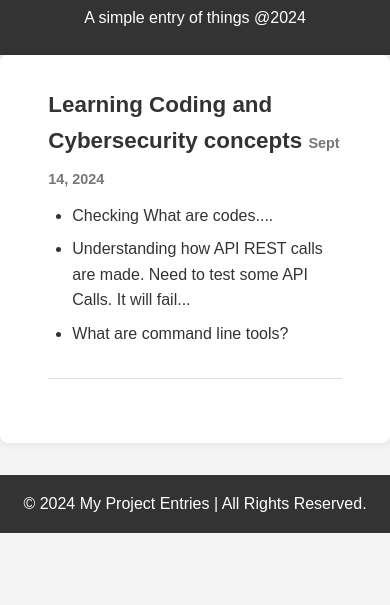
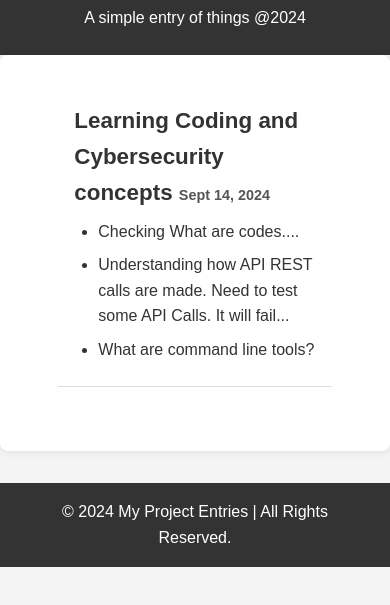
Before and after one commit to 3v1lch0nkz/3v1lch0nkz.github.io, a plain HTML site: page index.html in a window 390 px wide. Shown: the part 65-670 px from the top of the page. Drawn offline with Linux system fonts and the light colour scheme.

Commit message:
Update styles.css
to much make up on this one

```diff
--- a/res/styles.css
+++ b/res/styles.css
@@ -5,11 +5,31 @@
     box-sizing: border-box;
 }
 
+html, body {
+    height: 100%;
+}
+
 body {
-    font-family: 'Arial', sans-serif;
+    display: flex;
+    flex-direction: column;
+    font-family: Arial, Helvetica, sans-serif;
     line-height: 1.6;
     color: #333;
     background: #f4f4f4;
+    min-height: 100vh; /* Ensures the body takes up the full height of the viewport */
+}
+
+
+.wrapper {
+    flex: 1;
+}
+
+footer {
+    background: #333;
+    color: #fff;
+    padding: 1rem 0;
+    text-align: center;
+    margin-top: auto; /* This ensures the footer sticks to the bottom */
 }
 
 header {
@@ -51,16 +71,25 @@ section {
     padding-bottom: 1.5rem;
 }
 
+.entry:hover {
+    background-color: #f9f9f9;
+    transform: scale(1.01);
+    transition: all 0.3s ease-in-out;
+}
+
+
 .entry h2 {
     font-size: 1.6rem;
     color: #333;
     margin-bottom: 0.5rem;
 }
 
+
 .date {
     font-size: 1rem;
-    color: #777;
+    color: #555; /* Higher contrast for readability */
 }
+
 
 ul {
     list-style-type: disc;
@@ -88,6 +117,7 @@ footer p {
 @media (max-width: 768px) {
     .container {
         width: 90%;
+        padding: 0 10px;
     }
 
     header h1 {
@@ -98,6 +128,10 @@ footer p {
         font-size: 1rem;
     }
 
+    .entry {
+        padding: 1rem;
+    }
+
     .entry h2 {
         font-size: 1.4rem;
     }
```
